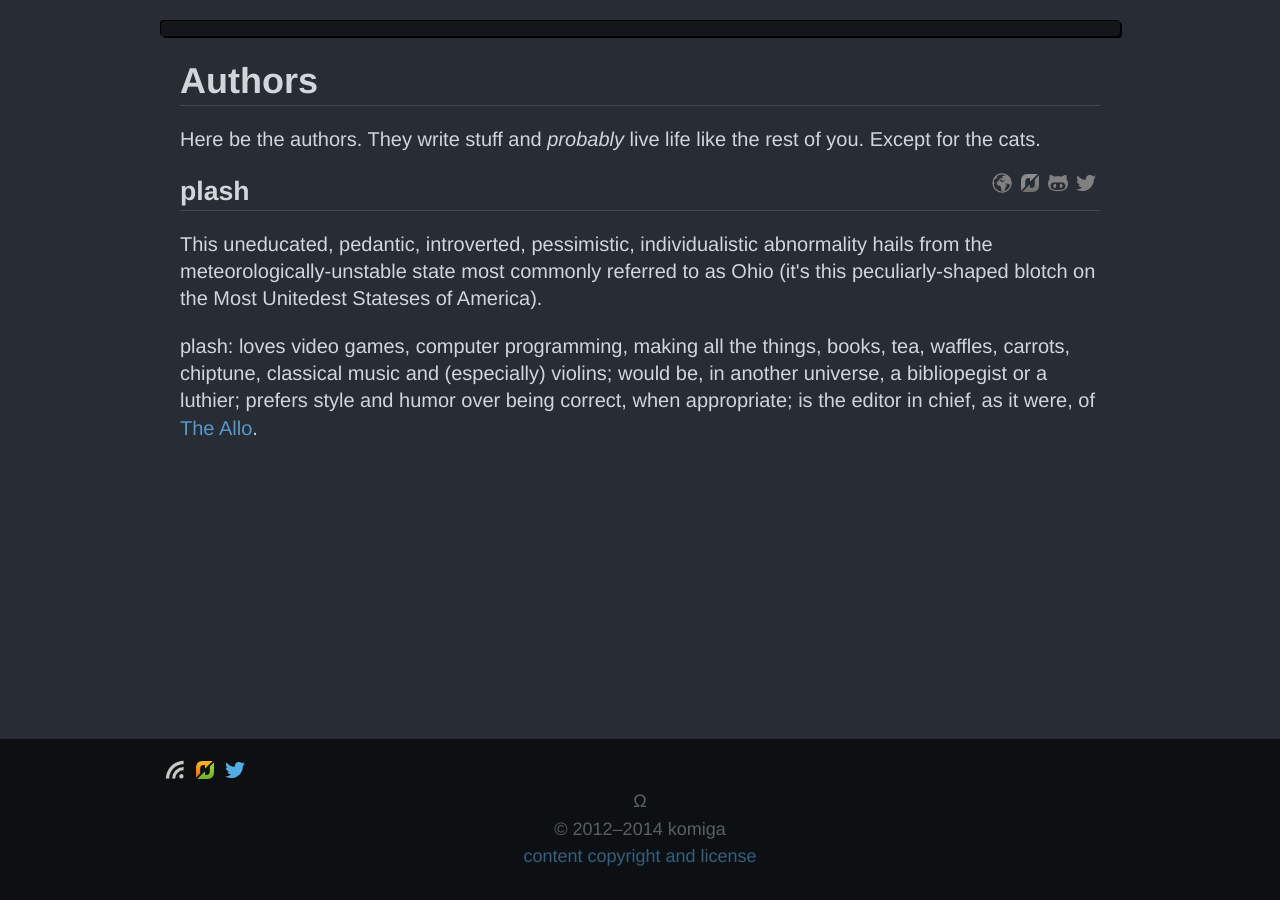
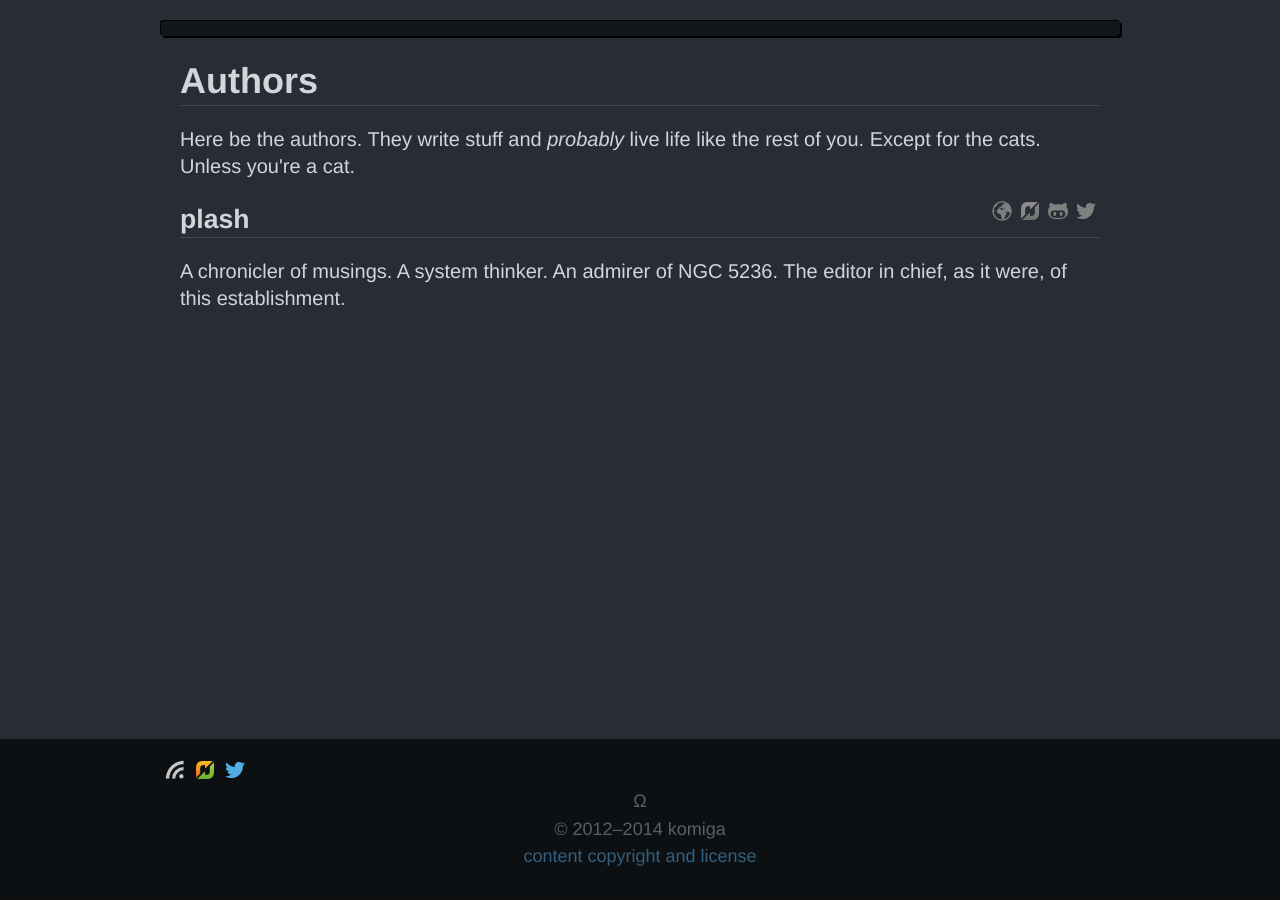
Before and after one commit to Allopoeia/allopoeia.github.com, a Jekyll site: the page built from authors.html, in a window 1280 px wide. Built offline with Jekyll 4.4.1, drawn with Linux system fonts in a browser that asks for light colours; comment, search, counter and statistics services are not loaded.

Commit message:
authors: rewrote #plash.

```diff
--- a/authors.html
+++ b/authors.html
@@ -4,7 +4,7 @@ nav-active: authors
 
 title: Authors
 ---
-<p>Here be the authors. They write stuff and <em>probably</em> live life like the rest of you. <span title="there actually aren't any cats here &mdash; what an absurd notion!">Except for the cats</span>.</p>
+<p>Here be the authors. They write stuff and <em>probably</em> live life like the rest of you. <span title="there actually aren't any cats here &mdash; what an absurd notion!">Except for the cats</span>. Unless you're a cat.</p>
 
 <section id="plash">
 <header>
@@ -14,8 +14,6 @@ title: Authors
 	<h4 class="separator">plash<a class="para-ref" href="#plash"></a></h4>
 </header>
 
-<p>This <span title="read: an autodidact; home schooled without being properly taught">uneducated</span>, <span title="perhaps from being uneducated">pedantic</span>, <span title="doubtless from being home schooled">introverted</span>, pessimistic, individualistic abnormality hails from the <span title="mother nature assuredly hates us">meteorologically-unstable</span> state most commonly referred to as <span title="truly a cursed place">Ohio</span> (it's this peculiarly-shaped blotch on the Most Unitedest Stateses <span title="also would've accepted: the media industry; Oprah; drama television shows; needless wars; warring political parties which would be entirely the same if not for their mascots; fake cheese; (HF)CS; &ldquo;natural flavor&rdquo;; etc. etc. &hellip; plash could go on and on and on">of America</span>).</p>
-
-<p>plash: loves <span title="&hellip; and this is my favorite site on the extranet">video games</span>, <span title="fancies writing libraries &mdash; backend things">computer programming</span>, <span title="except for websites. plash and web tech don't get along at all">making all the things</span>, <span title="reading them and looking at them and touching them and gently caring for them and&ndash;">books</span>, <span title="yummmm">tea, waffles, carrots</span>, chiptune, classical music and (especially) violins; would be, <span title="or this one, given sufficient fiat currency">in another universe</span>, a <span title="book binderepairer">bibliopegist</span> or a <span title="stringed instrument makerepairer">luthier</span>; <span title="also prefers hidden text over normal text, which is never appropriate! take that, text browsers!">prefers style and humor over being correct, when appropriate</span>; is the <span title="actually the only editor">editor in chief</span>, as it were, of <a href="/about.html">The Allo</a>.</p>
+<p>A chronicler of musings. A system thinker. An admirer of NGC 5236. The editor in chief, as it were, of this establishment.</p>
 
 </section>
```
